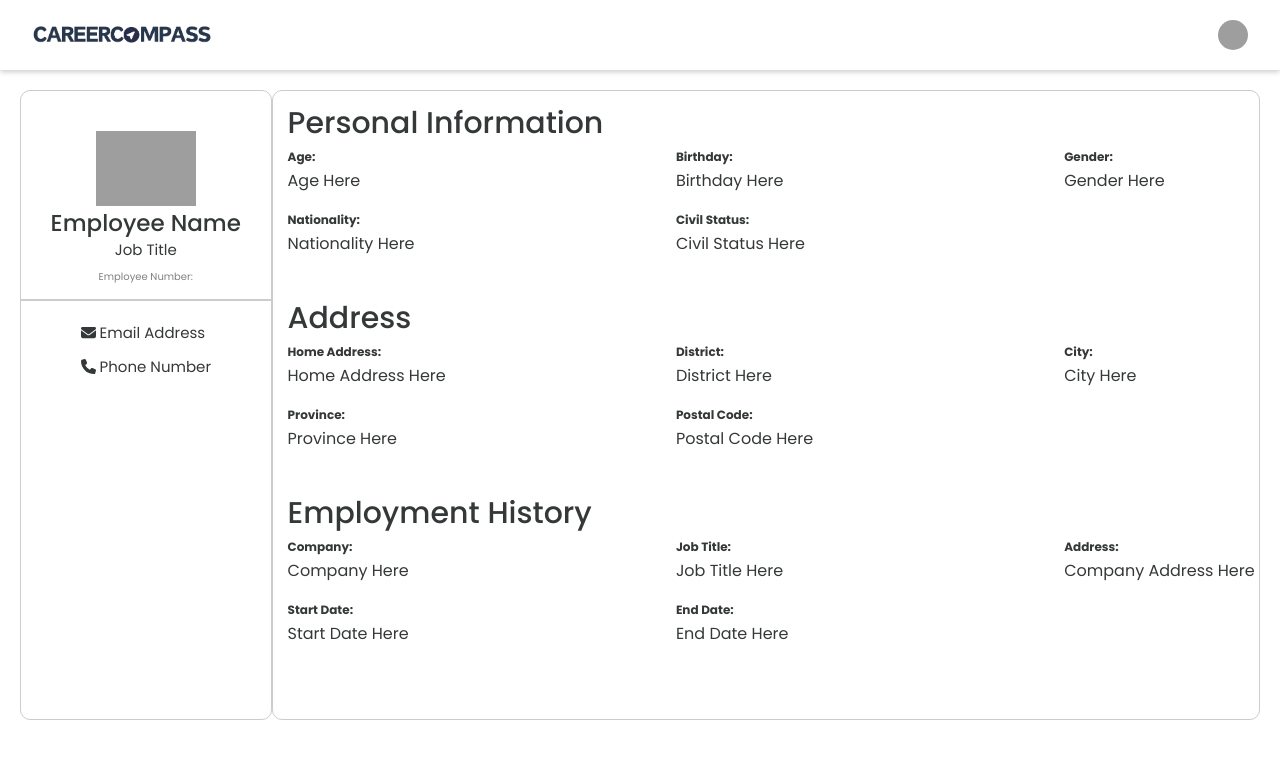
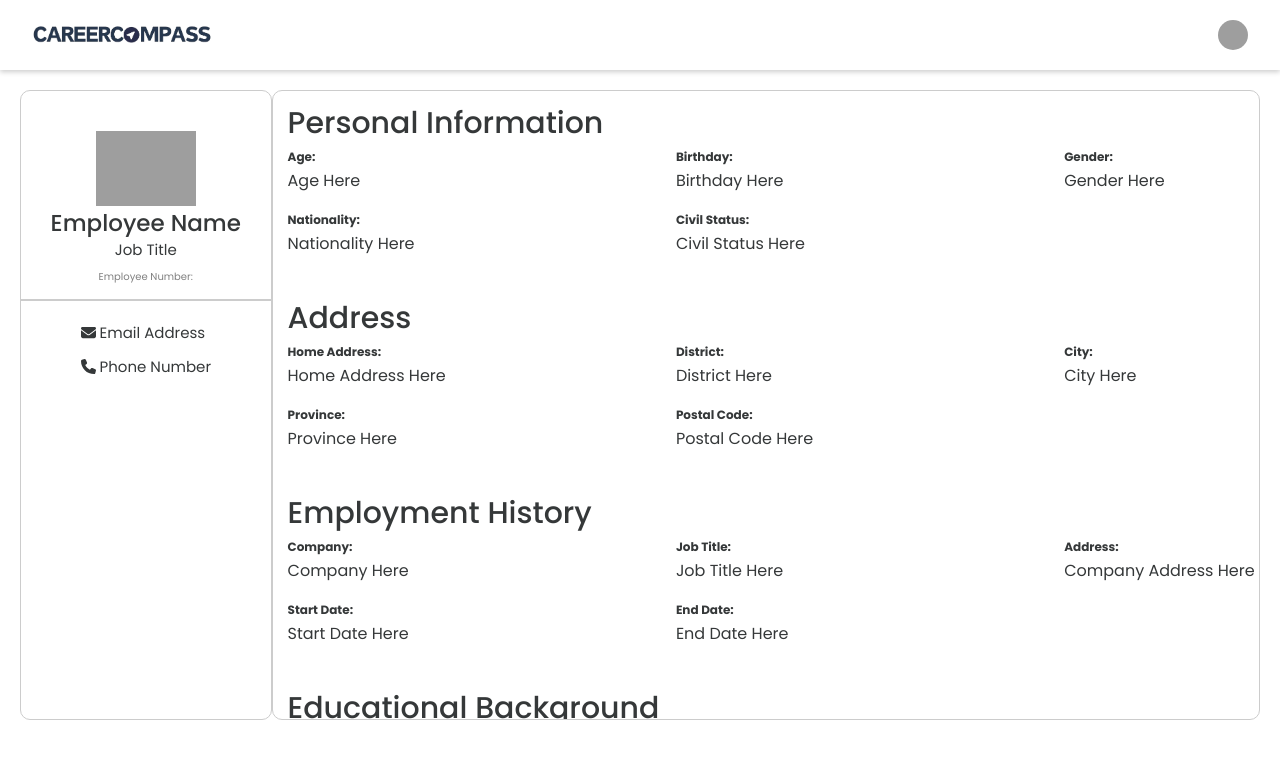
Before and after one commit to Roonaaan/CareerCompass, a React (Vite) app: page /My-Profile in a window 1280 px wide. Shown: the top 758 px of the page. Built offline with nearby package versions, Linux system fonts and the light colour scheme; grey boxes are pictures that could not be loaded.

Commit message:
profile updates

```diff
--- a/src/signed_in/Profile.jsx
+++ b/src/signed_in/Profile.jsx
@@ -191,6 +191,25 @@ const Profile = () => {
                   </div>
                 </div>
               </div>
+
+              <div className="profileEmpBackgroundEmploymentHistoryContainer">
+                <label htmlFor="empHistory"> Educational Background </label>
+                <div className="profileEmpBackgroundEmploymentHistory">
+                  <div className="profileEmpHistory">
+                    <p> Grade/Level </p> {/* COMPANY */}
+                    <p1> Grade/Level Here </p1>
+                  </div>
+                  <div className="profileEmpHistory">
+                    <p> School: </p> {/* JOB_TITLE */}
+                    <p1> School Here </p1>
+                  </div>
+                  <div className="profileEmpHistory">
+                    <p> Academic Year: </p> {/* COMPANY_ADDRESS */}
+                    <p1> Year Here </p1>
+                  </div>
+
+                </div>
+              </div>
             </div>
           </div>
           {showDropdown && <DropdownModal logoutHandler={handleLogout} />}
```
